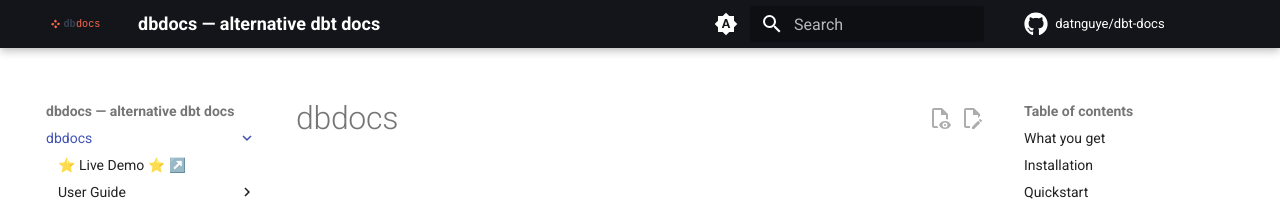
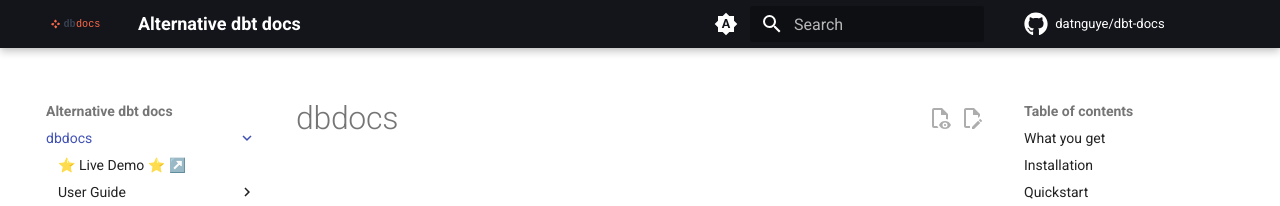
Before and after one commit to datnguye/dbt-docs, an MkDocs documentation site: the page built from docs/index.md, in a window 1280 px wide. Shown: the top 206 px of the page. Built offline with MkDocs 1.6.1 and Material for MkDocs 9.7.7, drawn with Linux system fonts in a browser that asks for light colours; emoji names are drawn with the system emoji font; comment, search, counter and statistics services are not loaded; the version menu is left out.

Commit message:
docs: update site name for consistency and clarity

```diff
--- a/mkdocs.yml
+++ b/mkdocs.yml
@@ -1,4 +1,4 @@
-site_name: dbdocs — alternative dbt docs
+site_name: Alternative dbt docs
 site_url: https://dbdocs.datnguye.me/
 site_author: Dat Nguyen
 site_description: An alternative dbt docs site — catalog + ERD + column-level lineage, baked into one self-contained file
```
